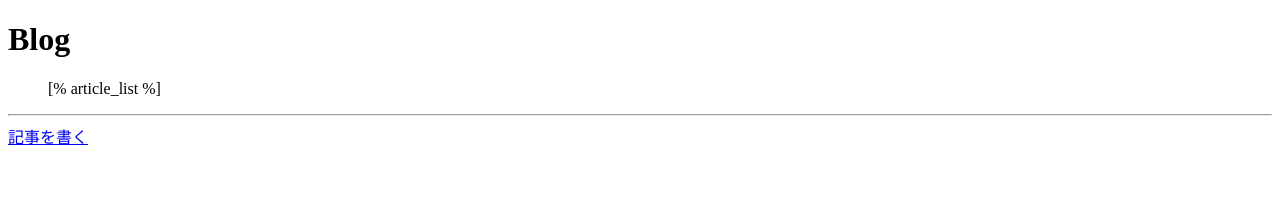
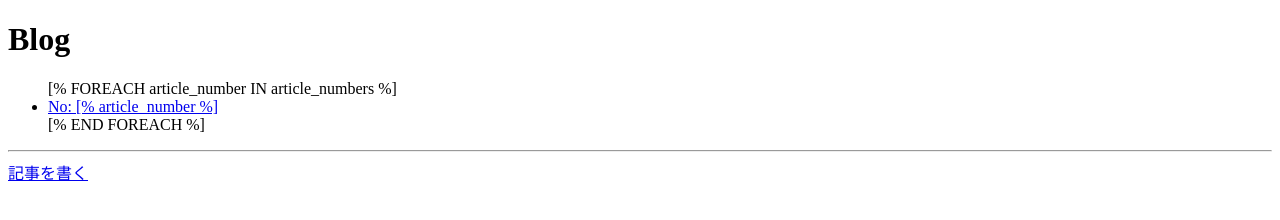
Before and after one commit to oddmutou/euphoria_blog, a plain HTML site: page view/main/index.html in a window 1280 px wide. Drawn offline with Linux system fonts and the light colour scheme.

Commit message:
Modify FOREACH in template

```diff
--- a/view/main/index.html
+++ b/view/main/index.html
@@ -8,7 +8,9 @@
 <h1>Blog</h1>
 <p>
 <ul>
-[% article_list %]
+    [% FOREACH article_number IN article_numbers %]
+    <li><a href="/article/?id=[% article_number %]">No: [% article_number %]</a></li>
+    [% END FOREACH %]
 </ul>
 </p>
 <hr>
```
Also changed, not shown: 2 other files.
